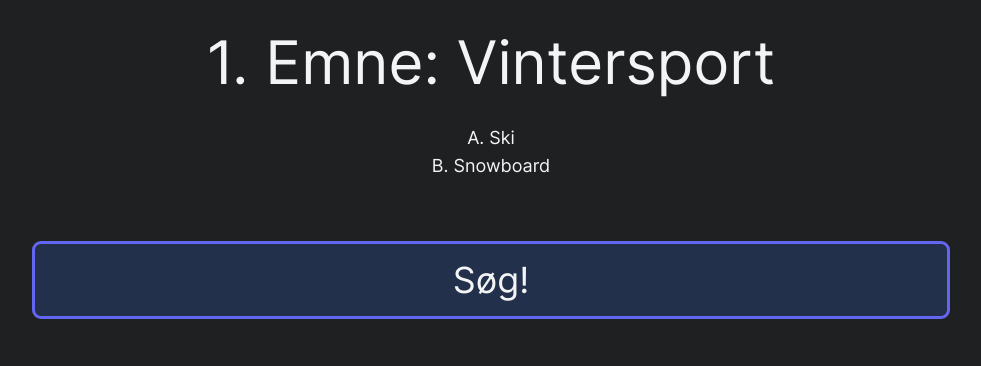
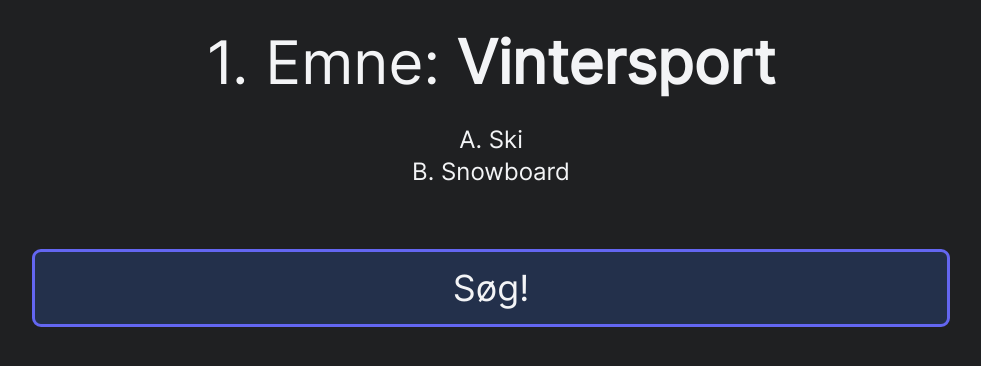
Before and after one commit to Julius-Bendt/abdruk, a Vue app: page /game in a window 1280 px wide. Shown: the top 366 px of the page, without its empty margins (149-1130 px from the left). Built offline with nearby package versions, Linux system fonts and the light colour scheme.

Commit message:
Small visual changes

```diff
--- a/src/topics.ts
+++ b/src/topics.ts
@@ -123,7 +123,7 @@ export const topics: Array<GameTopic> = [
     },
     {
         topic: "Hercules",
-        options: ["Mytologisk dude", "Tegneserie boi", "Flyvern'"]
+        options: ["Mytologisk dude", "Tegneserie boi"]
     },
     {
         topic: "Donald",
--- a/src/views/GameView.vue
+++ b/src/views/GameView.vue
@@ -1,12 +1,14 @@
 <template>
   <main class="flex flex-col items-center justify-center my-auto text-center gap-8">
-    <h1 class="text-6xl">{{ topicIndex + 1 }}. Emne: {{ topic.topic }}</h1>
+    <h1 class="text-6xl">
+      {{ topicIndex + 1 }}. Emne: <span class="font-bold">{{ topic.topic }}</span>
+    </h1>
     <div
       class="grid w-2/3 md:w-1/4"
       :class="`grid-rows-${topic.options.length} md:grid-cols-${topic.options.length}`"
     >
-      <p class="text-lg mb-2 md:mb-0" v-for="(option, i) in topic.options" :key="option">
-        {{ LETTERS[i] }}. {{ option }}
+      <p class="text-2xl mb-2 md:mb-0" v-for="(option, i) in topic.options" :key="option">
+        {{ LETTERS[i] }}. {{ capitalizeFirstLetter(option) }}
       </p>
     </div>
     <button
@@ -20,7 +22,6 @@
 
 <script setup lang="ts">
 import { ref } from 'vue'
-import router from '@/router'
 import { type GameTopic, topics } from '@/topics'
 
 const topicIndex = ref<number>(0)
@@ -42,4 +43,15 @@ function getRandomTopic(): GameTopic {
   topicsClone.splice(index, 1)
   return topic
 }
+
+function capitalizeFirstLetter(inputString: string): string {
+  if (inputString.length === 0) {
+    return inputString
+  }
+
+  const firstLetter = inputString.charAt(0).toUpperCase()
+  const restOfString = inputString.slice(1)
+
+  return firstLetter + restOfString
+}
 </script>
```
